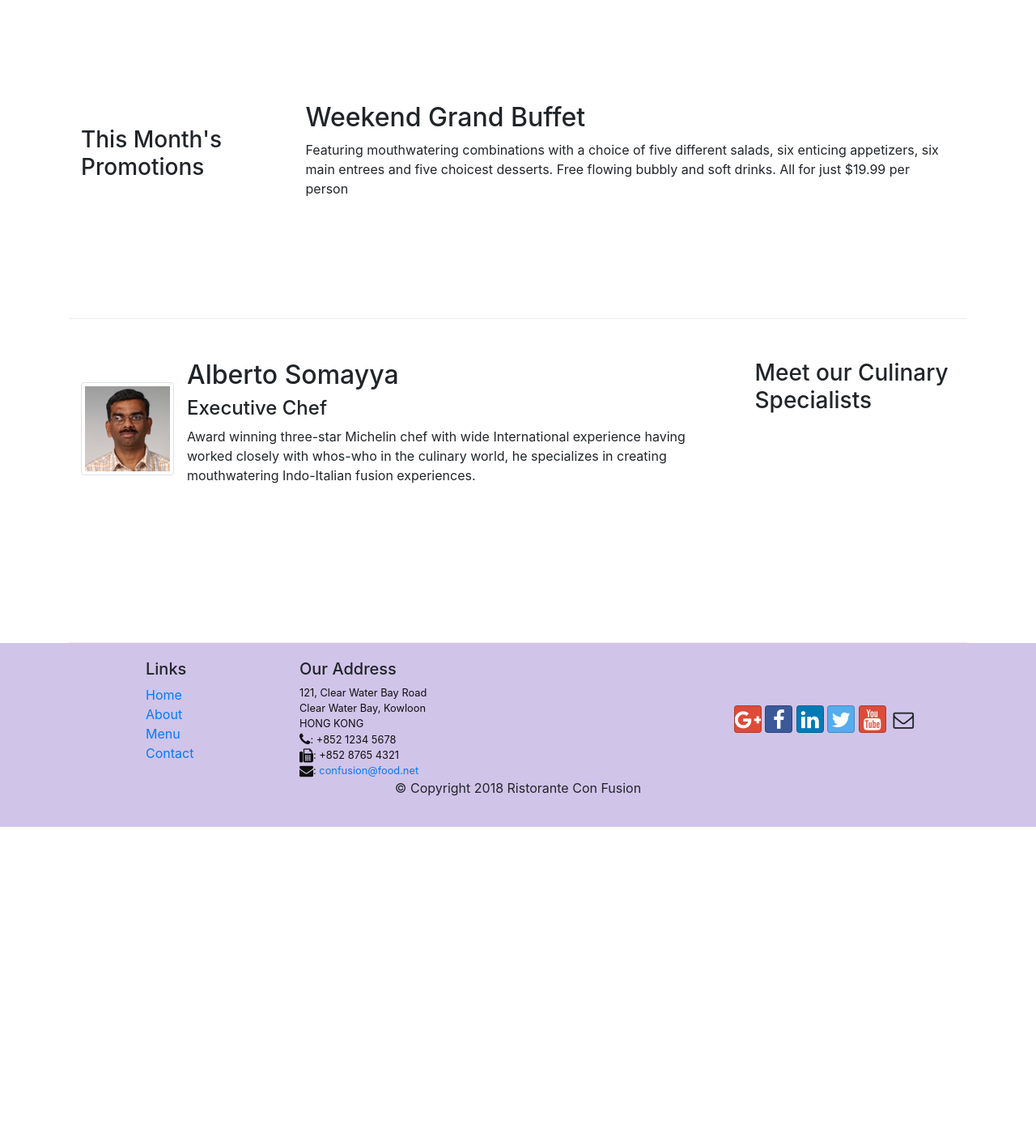
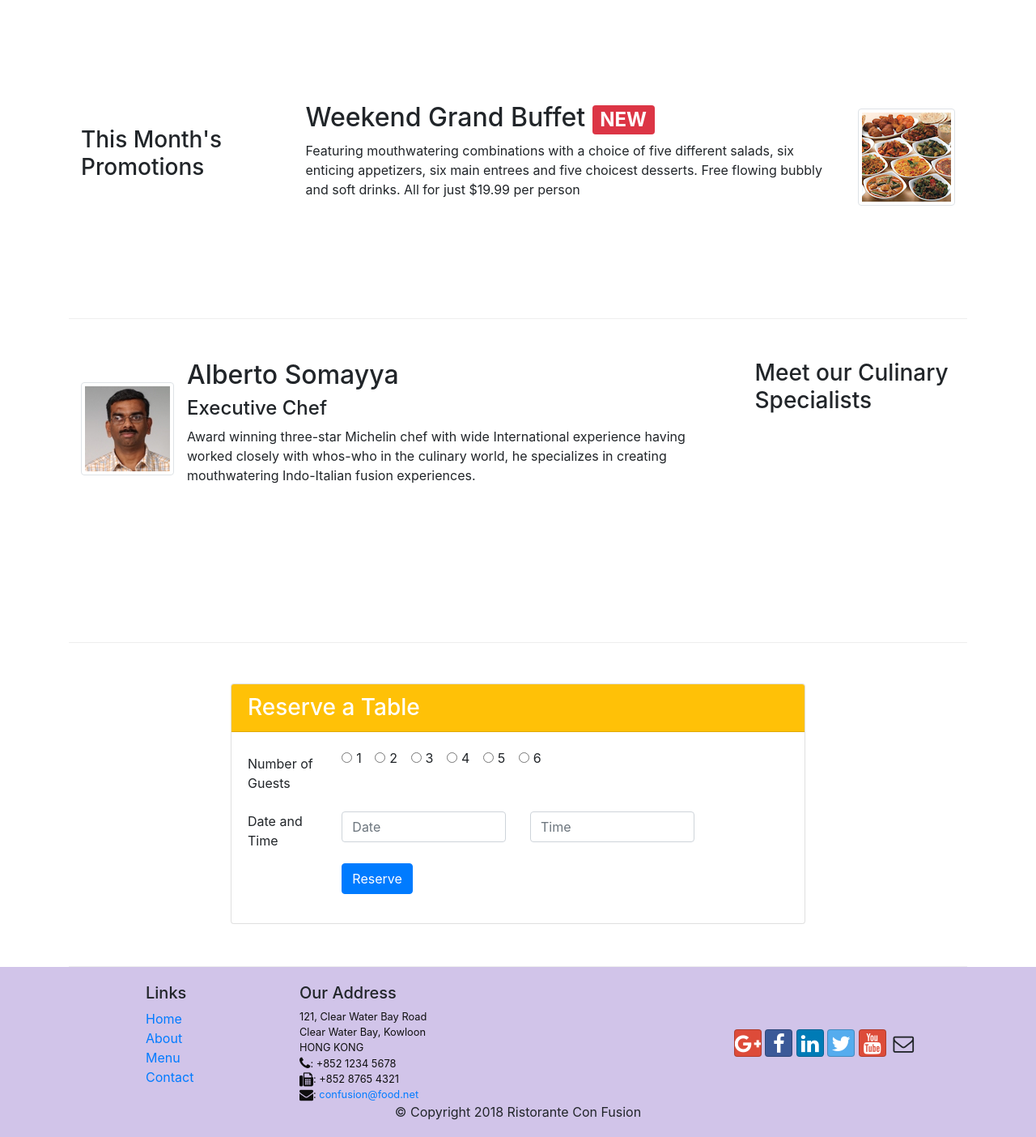
Before and after one commit to lpyvnytska/coursera_react, a website: page index.html in a window 1280 px wide. Shown: the part 740-2144 px from the top of the page at 81% size. Before the commit the page ends 1761 px from the top, so only its background shows below. Drawn offline with nearby package versions, Linux system fonts and the light colour scheme.

Commit message:
Assignment2

```diff
--- a/index.html
+++ b/index.html
@@ -48,8 +48,11 @@
                     <h1>Ristorante con Fusion</h1>
                     <p>We take inspiration from the World's best cuisines, and create a unique fusion experience. Our lipsmacking creations will tickle your culinary senses!</p>
                 </div>
-                <div class="col-12 col-sm align-self-center">
+                <div class="col-12 col-sm-3 align-self-center">
                     <img src="img/logo.png" class="img-fluid" alt="">
+                </div>
+                <div class="col-12 col-sm-3 align-self-center">
+                     <a href="#reserveTable" role="button" class="btn btn-sm btn-warning btn-block">Reserve Table</a>
                 </div>
             </div>
         </div>
@@ -83,8 +86,17 @@
                 <h3>This Month's Promotions</h3>
             </div>
             <div class="col col-sm col-md">
-                <h2>Weekend Grand Buffet</h2>
-                <p class="d-none d-sm-block">Featuring mouthwatering combinations with a choice of five different salads, six enticing appetizers, six main entrees and five choicest desserts. Free flowing bubbly and soft drinks. All for just $19.99 per person </p>
+                <div class="media">
+                    <div class="media-body">
+                        <h2 class="mt-0">
+                            Weekend Grand Buffet
+                            <span class="badge badge-danger">NEW</span>
+                        </h2>
+                        <p class="d-none d-sm-block">Featuring mouthwatering combinations with a choice of five different salads, six enticing appetizers, six main entrees and five choicest desserts. Free flowing bubbly and soft drinks. All for just $19.99 per person </p>
+                    </div>
+                    <img src="img/buffet.png" alt="buffet" class="d-flex ml-3 img-thumbnail align-self-center">
+                </div>
+
             </div>
         </div>
 
@@ -102,6 +114,69 @@
                     </div>
                 </div>
 
+            </div>
+        </div>
+
+        <div class="row row-content" id="reserveTable">
+            <div class="col-12 col-sm-8 offset-sm-2">
+                <div class="card">
+                    <h3 class="card-header bg-warning text-white">
+                        Reserve a Table
+                    </h3>
+                    <div class="card-body">
+                        <form>
+                            <fieldset class="form-group">
+                                <div class="row">
+                                    <legend class="col-form-label col-12 col-lg-2">Number of Guests</legend>
+
+                                    <div class="col-12 col-md">
+                                        <div class="form-check form-check-inline">
+                                            <input class="form-check-input" type="radio" name="guestsCount" id="oneGuest" value="1">
+                                            <label class="form-check-label" for="oneGuest">1</label>
+                                        </div>
+                                        <div class="form-check form-check-inline">
+                                            <input class="form-check-input" type="radio" name="guestsCount" id="twoGuests" value="2">
+                                            <label class="form-check-label" for="twoGuests">2</label>
+                                        </div>
+                                        <div class="form-check form-check-inline">
+                                            <input class="form-check-input" type="radio" name="guestsCount" id="threeGuests" value="3">
+                                            <label class="form-check-label" for="threeGuests">3</label>
+                                        </div>
+                                        <div class="form-check form-check-inline">
+                                            <input class="form-check-input" type="radio" name="guestsCount" id="fourGuests" value="4">
+                                            <label class="form-check-label" for="fourGuests">4</label>
+                                        </div>
+                                        <div class="form-check form-check-inline">
+                                            <input class="form-check-input" type="radio" name="guestsCount" id="fiveGuests" value="5">
+                                            <label class="form-check-label" for="fiveGuests">5</label>
+                                        </div>
+                                        <div class="form-check form-check-inline">
+                                            <input class="form-check-input" type="radio" name="guestsCount" id="sixGuests" value="6">
+                                            <label class="form-check-label" for="sixGuests">6</label>
+                                        </div>
+
+                                    </div>
+                                </div>
+                            </fieldset>
+                           <div class="form-group row">
+                               <div class="col-12 col-lg-2">Date and Time</div>
+                               <div class="col-12 col-sm-6 col-lg-4">
+                                   <input type="text" class="form-control" id="date" name="date" placeholder="Date">
+                               </div>
+                               <div class="col-12 col-sm-6 col-lg-4">
+                                   <input type="text" class="form-control" id="time" name="time" placeholder="Time">
+                               </div>
+                           </div>
+                            <div class="form-group row">
+                                <div class="offset-lg-2 col-md-10">
+                                    <button type="submit" class="btn btn-primary">
+                                       Reserve
+                                    </button>
+                                </div>
+                            </div>
+                        </form>
+                    </div>
+                </div>
             </div>
         </div>
     </div>
```
